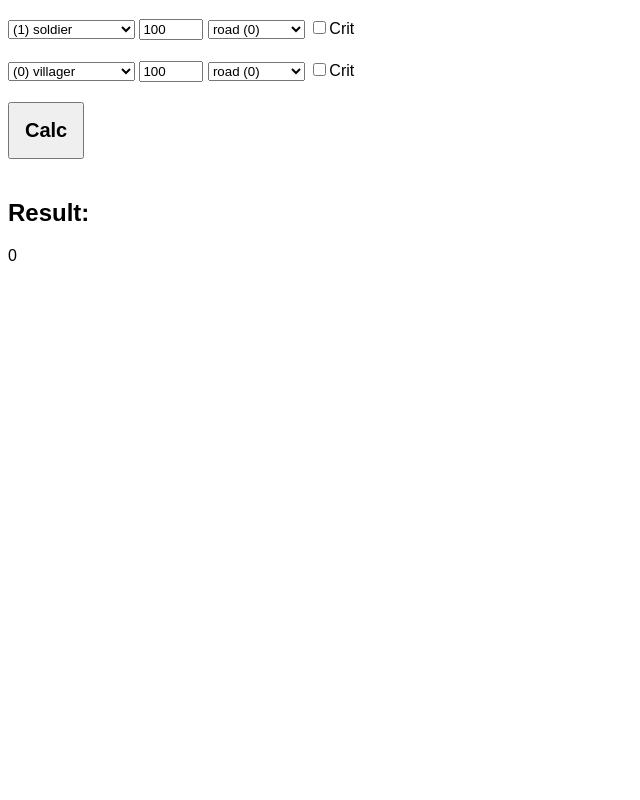
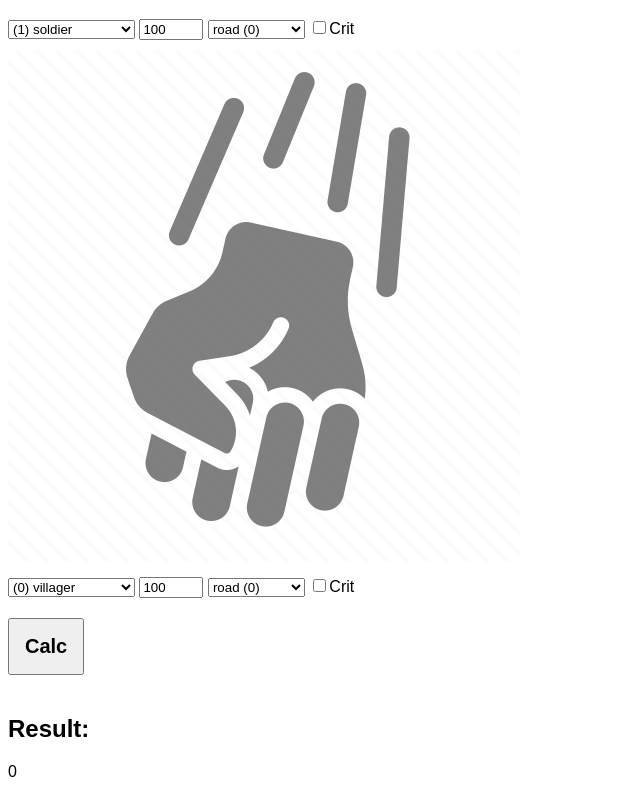
Before and after one commit to aacheng17/Wargroovecalc, a PHP site: page / in a window 1280 px wide. Shown: the whole page, without its empty margins (0-640 px from the left). Run offline with PHP 8.4, Linux system fonts and the light colour scheme.

Commit message:
Add attack icon

```diff
--- a/index.php
+++ b/index.php
@@ -134,6 +134,8 @@ function calc($unitA, $healthA, $terrainA, $critA, $unitD, $healthD, $terrainD,
     <label><?php echo '<input type="checkbox" id="critA" name="critA"' . ($critA ? " checked" : "") . '>' ?>Crit</label>
   </div>
 
+  <img src="icon-attack.png" alt="Attack">
+
   <div id="div-defend" class="main-div">
     <select name="unitD" id="unitD" form="calc-form"><?php
       $i = 0;
```
Also changed, not shown: icon-attack.png (added).
